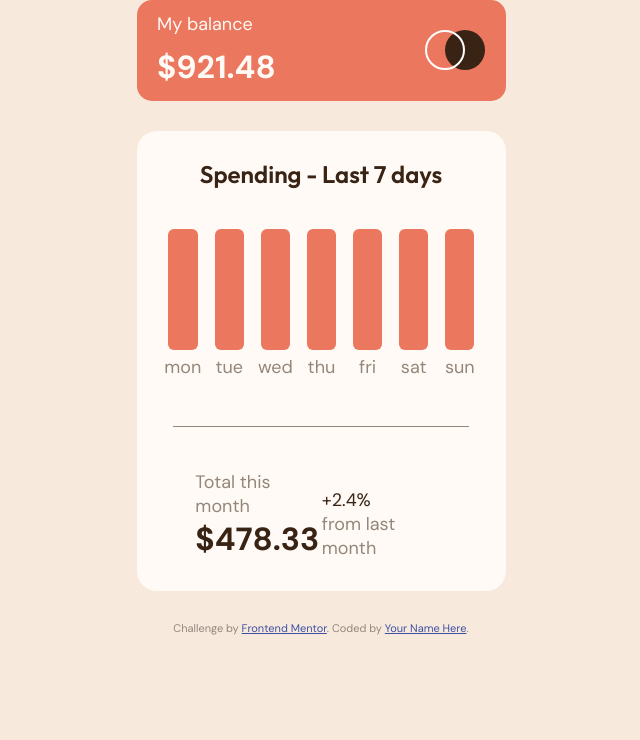
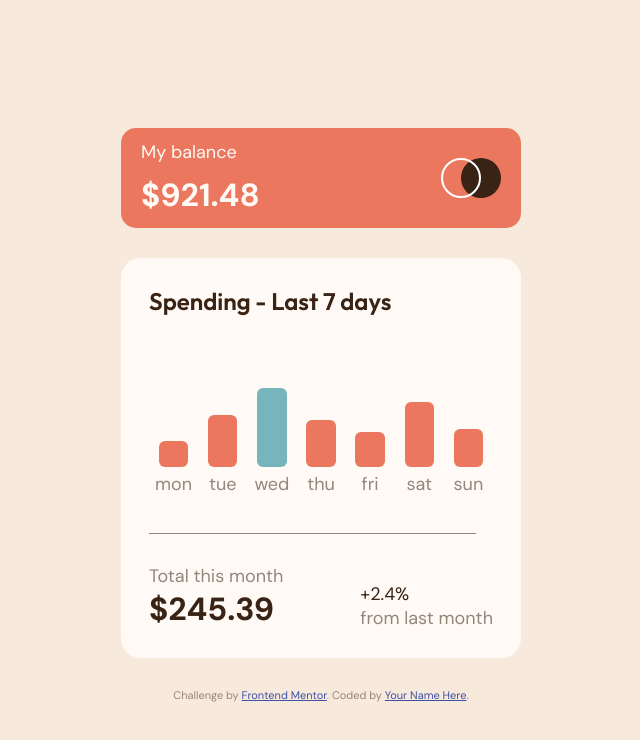
Before and after one commit to drStanojevic/test, a plain HTML site: page index.html in a window 1280 px wide. Shown: the whole page, without its empty margins (319-959 px from the left). Drawn offline with nearby package versions, Linux system fonts and the light colour scheme.

Commit message:
finish project

```diff
--- a/css/style.css
+++ b/css/style.css
@@ -41,10 +41,7 @@
 /* GENERAL STYLE */
 body {
 
-    display: flex;
-    justify-content: center;
-    align-items: center;
-    padding: 0%;
+
     background-color: var(--Cream);
     font-size: var(--Font-size);
     font-family: var(--Font-family);
@@ -53,11 +50,19 @@ body {
 
 
 main {
+    max-width: 400px;
+    margin: 10% 3%;
     display: flex;
     flex-direction: column;
     justify-content: center;
-    align-items: center;
+    align-items: stretch;
     gap: 30px;
+}
+
+@media (min-width: 430px) {
+    main {
+        margin: 10% auto;
+    }
 }
 /* BALANCE */
 
@@ -65,7 +70,7 @@ main {
     display: flex;
     justify-content: space-between;
     align-items: center;
-    width: clamp(90%, 24.5vw, 500px);
+
     background-color: var(--Soft-red);
     border-radius: 15px;
     padding:3% 5%;
@@ -84,16 +89,15 @@ main {
 /* CARD */
 
 .card {
-    width: clamp(90%, 24.5vw, 500px);
+
     background-color: var(--Very-pale-orange);
     border-radius: 20px;
     padding: 7%;
-
     display: flex;
     flex-direction: column;
-    gap: 40px;
-    justify-content: center;
-    align-items: center;
+    gap: 30px;
+
+
 }
 .card__title {
     color: var(--Dark-brown);
@@ -106,8 +110,7 @@ main {
 .card__footer {
     display: flex;
     justify-content: space-between;
-    width: inherit;
-    padding: 1% 10%;
+
 
 }
 
@@ -119,10 +122,8 @@ main {
 
 .chart {
     display: flex;
-    align-items: flex-end;
-    gap: 10px;
-    width: clamp(90%, 24.5vw, 400px);
-
+    justify-content: center;
+    align-items: center;
 }
 
 .item {
@@ -130,7 +131,7 @@ main {
     display: flex;
     flex-direction: column;
     align-items: center;
-    justify-content: center;
+    justify-content: flex-end;
     height: 150px;
     width: 50px;
     align-self: flex-end;
@@ -138,7 +139,7 @@ main {
 }
 
 .bar {
-    width: 80%;
+    width: 60%;
     height: 100%;
     background-color: var(--Soft-red);
     transform-origin: bottom;
@@ -146,6 +147,7 @@ main {
     transition-duration: 0.5s;
     border-radius: 6px;
     cursor: pointer;
+
 }
 
 .amount {
@@ -153,7 +155,7 @@ main {
     top:-30px;
     opacity: 0;
     width: max-content;
-
+    font-size: 14px;
 
     padding: 0.1rem;
     border-radius: 10%;
@@ -173,6 +175,9 @@ main {
 
 }
 
+.barMax {
+    background-color: var(--Cyan);
+}
 /* utils */
 
 .line {
--- a/index.html
+++ b/index.html
@@ -84,7 +84,7 @@
       <div class="card__footer">
         <div class="total_expanse">
           <p>Total this month</p>
-          <h2 class="clr-dark title">$478.33</h2>
+          <h2 id="total" class="clr-dark title">$478.33</h2>
         </div>
         <div class="expanse__increase">
           <p class="clr-dark">+2.4%</p>
@@ -99,8 +99,7 @@
       Coded by <a href="#">Your Name Here</a>.
     </div>
   </main>
-  <script   src="https://code.jquery.com/jquery-3.6.3.min.js"
-      integrity="sha256-pvPw+upLPUjgMXY0G+8O0xUf+/Im1MZjXxxgOcBQBXU="   crossorigin="anonymous"></script>
+  <script src = "https://ajax.googleapis.com/ajax/libs/jquery/3.6.0/jquery.js"></script>
   <script src="index.js"></script>
 </body>
 
--- a/index.js
+++ b/index.js
@@ -0,0 +1,25 @@
+$(document).ready(updateData);
+
+setInterval(updateData, 3600000)
+
+function updateData() {
+
+    fetch('data.json').then(response => response.json()).then(jsonData => {
+        let sum = jsonData.reduce((a, b) => { return a + b.amount }, jsonData[0].amount);
+        let max = 0;
+        let maxSpentDay = "";
+
+        for (let entry of jsonData) {
+            $("#" + entry.day).css("height", `${entry.amount}` + "%");
+            $("#" + entry.day).children().text(`$${entry.amount}`);
+            if (max < entry.amount) {
+                max = entry.amount;
+                maxSpentDay = entry.day;
+            }
+        }
+        $("#" + maxSpentDay).addClass("barMax")
+        $("#total").text("$" + sum);
+        console.log("Data updated")
+    })
+
+}
```
